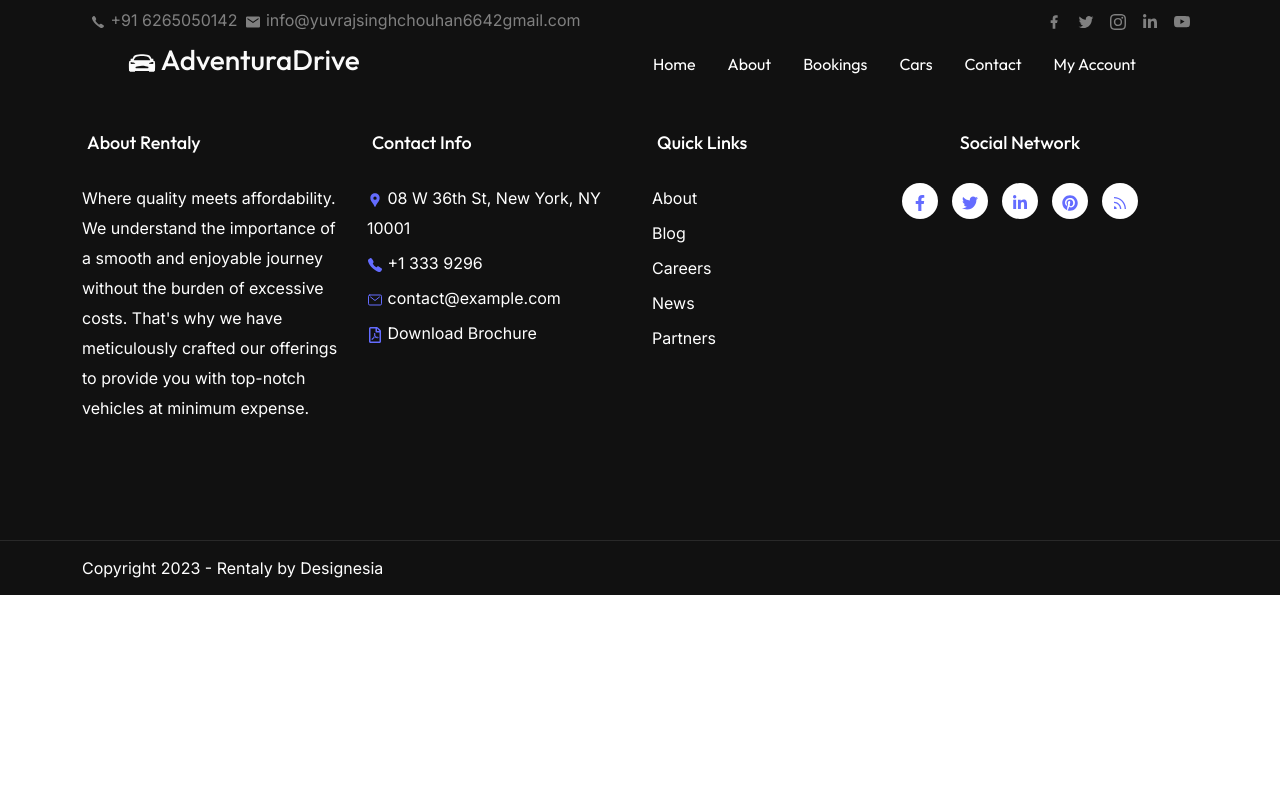
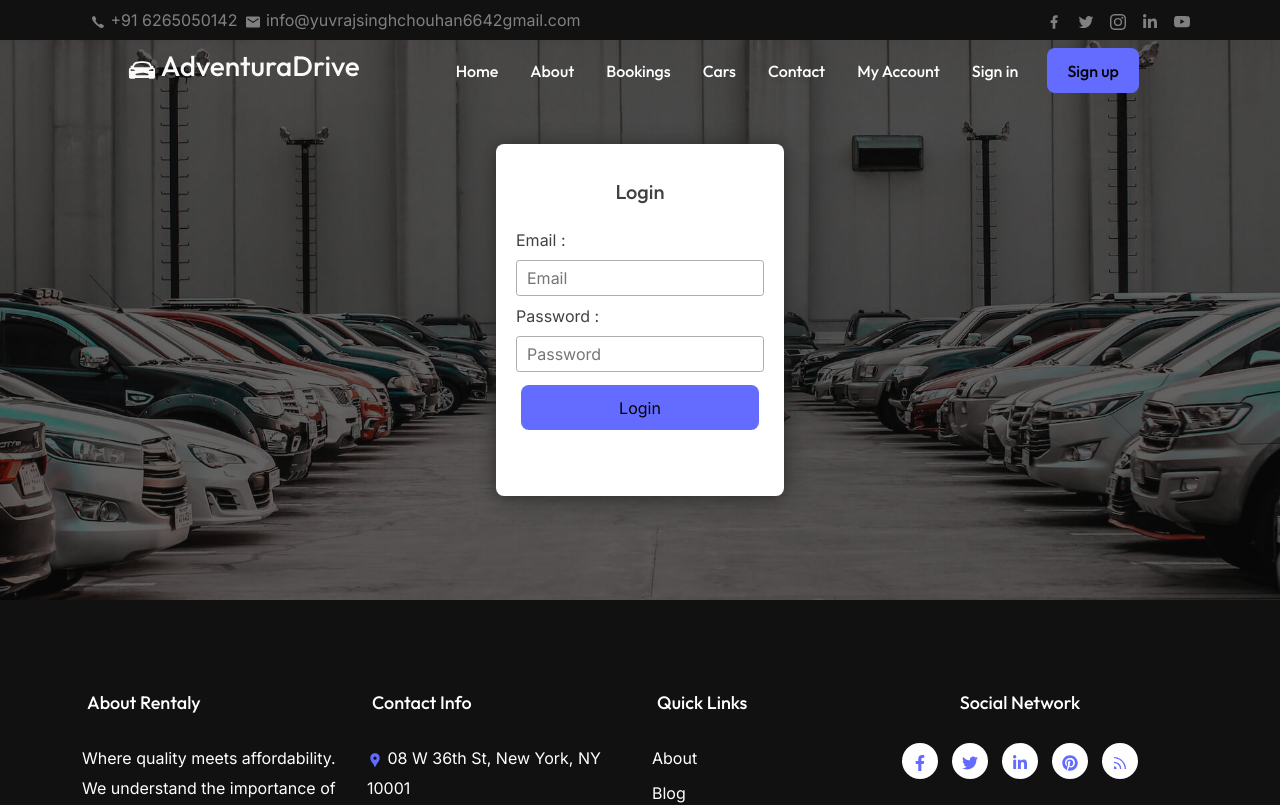
Before and after one commit to yuvrajsingh10/AdventuraDrive, a React (Vite) app: page /Login in a window 1280 px wide. Shown: the top 805 px of the page. Built offline with nearby package versions, Linux system fonts and the light colour scheme.

Commit message:
Added login/Singnup and update header

```diff
--- a/src/App.jsx
+++ b/src/App.jsx
@@ -7,6 +7,8 @@ import Cars from "./pages/cars"
 import Footer from "./components/Footer/Footer"
 import Bookings from "./pages/Bookings"
 import About from "./pages/About"
+import Login from "./pages/Login"
+import Register from "./pages/Register"
 
 
 function App() {
@@ -21,6 +23,8 @@ function App() {
           <Route path="/About" element={<About/>}></Route>
           <Route path="/cars" element={<Cars/>}></Route>
           <Route path="/bookings" element={<Bookings/>}></Route>
+          <Route path="/Login" element={<Login/>}></Route>
+          <Route path="/register" element={<Register/>}></Route>
         </Routes>
         <Footer/>
       </Router>
--- a/src/UI/Modal.jsx
+++ b/src/UI/Modal.jsx
@@ -4,7 +4,9 @@ const Modal = () => {
   return (
     <>
       <div className={classes.backdrop}></div>
-      div.
+      <div className="modal">
+
+      </div>
     </>
   );
 };
--- a/src/UI/SubheaderWrapper.jsx
+++ b/src/UI/SubheaderWrapper.jsx
@@ -5,10 +5,10 @@ const SubheaderWrapper = (props) => {
   return (
     <section className={`${classes.subHeaderWrapper_section_container} mb-5`}>
       <img src={props.img} className={classes.subHeaderWrapper__img} alt="" />
-      <div className={`container h-100`}>
-        <div className={`row ${classes.subHeaderWrapper_section}`}>
+      <div className={`container h-100 ${classes.subHeaderWrapper_section}`}>
+        {/* // <div className={`row `}> */}
           <h1>{props.heading}</h1>
-        </div>
+        {/* </div> */}
       </div>
       {props.children}
     </section>
--- a/src/UI/subHeaderWrapper.module.css
+++ b/src/UI/subHeaderWrapper.module.css
@@ -4,14 +4,12 @@
 }
 .subHeaderWrapper_section{
     position: relative;
-    /* background-color: aqua; */
     color: white;
     display: flex;
     height: 100%;
     text-align: center;
     align-items: center;
     justify-content: center;
-    /* z-index: 10; */
     transform: translateY(-100%);
 }
 .subHeaderWrapper_section > h1{
--- a/src/components/customInput/CustomInput.jsx
+++ b/src/components/customInput/CustomInput.jsx
@@ -2,10 +2,10 @@ import React from "react";
 import classes from './input.module.css'
 
 const CustomInput = (props) => {
-    const { type, className, i_id, name, label ,labelClass} = props
+    const { type, className, i_id, name, label} = props
     return (
         <>
-            <label htmlFor={i_id} >{label}</label>
+            <label htmlFor={i_id} >{label} :</label>
             <input type={type} id={i_id} className={`${className} ${classes.input}`} placeholder={label} name={name} />
         </>
     )
--- a/src/components/customInput/input.module.css
+++ b/src/components/customInput/input.module.css
@@ -5,5 +5,5 @@
   color: rgb(97, 95, 95);
   padding: 5px 10px;
   margin: 8px 0;
-  border: 1px solid gray;
+  border: 1px solid rgb(173, 173, 173);
 }
--- a/src/components/header/Header.jsx
+++ b/src/components/header/Header.jsx
@@ -6,6 +6,7 @@ import { BsInstagram, BsYoutube } from "react-icons/bs"
 import { RiFacebookFill } from "react-icons/ri"
 import { FaLinkedinIn, FaCar } from 'react-icons/fa'
 import { NavLink } from "react-router-dom";
+import Button from "../button/Button";
 
 const Header = () => {
     return (
@@ -52,9 +53,13 @@ const Header = () => {
                                             <NavLink className="nav-link mx-2" to={"/about"}>Contact</NavLink>
                                         </li>
                                         <li className="nav-item">
-                                            <NavLink className="nav-link mx-2" to={"/about"}>My Account</NavLink>
+                                            <NavLink className="nav-link mx-2" to={"/my-account"}>My Account</NavLink>
+                                        </li>
+                                        <li className="nav-item">
+                                            <NavLink className="nav-link mx-2" to={"/login"}>Sign in </NavLink>
                                         </li>
                                     </ul>
+                                    <NavLink className="nav-link mx-2" to={"/register"}><Button title="Sign up"/></NavLink>
                                 </div>
 
                             </div>
--- a/src/index.css
+++ b/src/index.css
@@ -23,11 +23,12 @@
   --bg-dark: #111111;
   --bg-light-dark: #252525;
   --bg-primary: #646cff;
-  --font-light-color: #727272;
+  --font-light-color: #414141;
 }
 
 body{
   height: max-content;
+  color:var(--font-light-color)
 }
 
 /* ======================= Common Classes============================= */
@@ -46,6 +47,7 @@ h2 {
 }
 h5,h4,h3,h6{
   font-family: var(--title-fonts);
+  /* color: var(--bg-light-dark); */
 }
 
 ul {
@@ -58,6 +60,7 @@ p {
   margin: 0;
   padding: 0;
   font-family: var(--para-fonts);
+  font-weight: 500;
 }
 
 .light-text {
--- /dev/null
+++ b/src/pages/Login.jsx
@@ -0,0 +1,26 @@
+import React from "react";
+import CustomInput from "../components/customInput/CustomInput";
+import classes from "./Login.module.css";
+import Button from "../components/button/Button";
+
+const Login = () => {
+  return (
+    <div className={classes["container-fluid"]}>
+      <div className={classes["login-container"]}>
+        <h5 className="mb-4 mt-3 text-center">Login</h5>
+        <form className={classes["login-form"]}>
+          <CustomInput label="Email" type="email" id="email" name="email" />
+          <CustomInput
+            label="Password"
+            type="password"
+            id="password"
+            name="Password"
+          />
+          <Button type="submit" title="Login" />
+        </form>
+      </div>
+    </div>
+  );
+};
+
+export default Login;
--- /dev/null
+++ b/src/pages/Login.module.css
@@ -0,0 +1,27 @@
+.container-fluid{
+    height: 35rem;
+    display: flex;
+    align-items: center;
+    /* background-color: aquamarine; */
+    background-image: url('../assets/LoginImg.jpg');
+    background-repeat: no-repeat;
+    background-size: cover;
+}
+.login-container{
+    display: block;
+    background-color: aqua;
+    height: 22rem;
+    width: 18rem;
+    padding: 20px;
+    border-radius: 0.5rem;
+    margin: auto auto;
+    background-color: white;
+    box-shadow: 0 2px 20px rgb(41, 41, 41);
+    /* justify-content: center; */
+}
+
+.login-container .login-form{
+    display: flex;
+    flex-direction: column;
+    margin: auto;
+}
--- /dev/null
+++ b/src/pages/Register.jsx
@@ -0,0 +1,45 @@
+import React from "react";
+import SubheaderWrapper from "../UI/SubheaderWrapper";
+import classes from "./Register.module.css";
+import CustomInput from "../components/customInput/CustomInput";
+import Button from "../components/button/Button";
+
+const img =
+  "https://www.madebydesignesia.com/themes/rentaly/images/background/subheader.jpg";
+
+const Register = () => {
+  return (
+    <>
+      <SubheaderWrapper heading="Register" img={img}></SubheaderWrapper>
+      <section className={classes["register-section"]}>
+        <div className="row w-50 mx-auto">
+          <h3>Don't have an account? Register now.</h3>
+          <p className="mt-4">
+            Welcome to Rentaly. We're excited to have you on board. By creating
+            an account with us, you'll gain access to a range of benefits and
+            convenient features that will enhance your car rental experience.
+          </p>
+          <form className={classes['register-form']}>
+            <div className="row my-4">
+              <div className="col-md-6 ">
+                <CustomInput label="Name" type="text" id="name" name="name" />
+                <CustomInput label="Email" type="email" id="email" name="email" />
+                <CustomInput label="Password" type="password" id="password" name="password" />
+              </div>
+              <div className="col-md-6 ">
+                <CustomInput label="Age" id="age" type="text" name="age"/>
+                <CustomInput label="Phone" id="phone" type="text" name="phone"/>
+                <CustomInput label="Confirm Password" name="confirmPassword" type="password" id="confirmPassword" />
+              </div>
+            </div>
+            <div className="d-inline">
+                <Button title="Register" className="float-right" type="Submit" />
+            </div>
+          </form>
+        </div>
+      </section>
+    </>
+  );
+};
+
+export default Register;
--- /dev/null
+++ b/src/pages/Register.module.css
@@ -0,0 +1,11 @@
+.register-section{
+    width: 100%;
+    padding:0 0  50px 0 ;
+}
+.register-form > *>*{
+    display: flex;
+    flex-direction: column;
+}
+.register-form > *>*>input{
+    margin-bottom: 15px;
+}
```
Also changed, not shown: src/assets/LoginImg.jpg (added).
